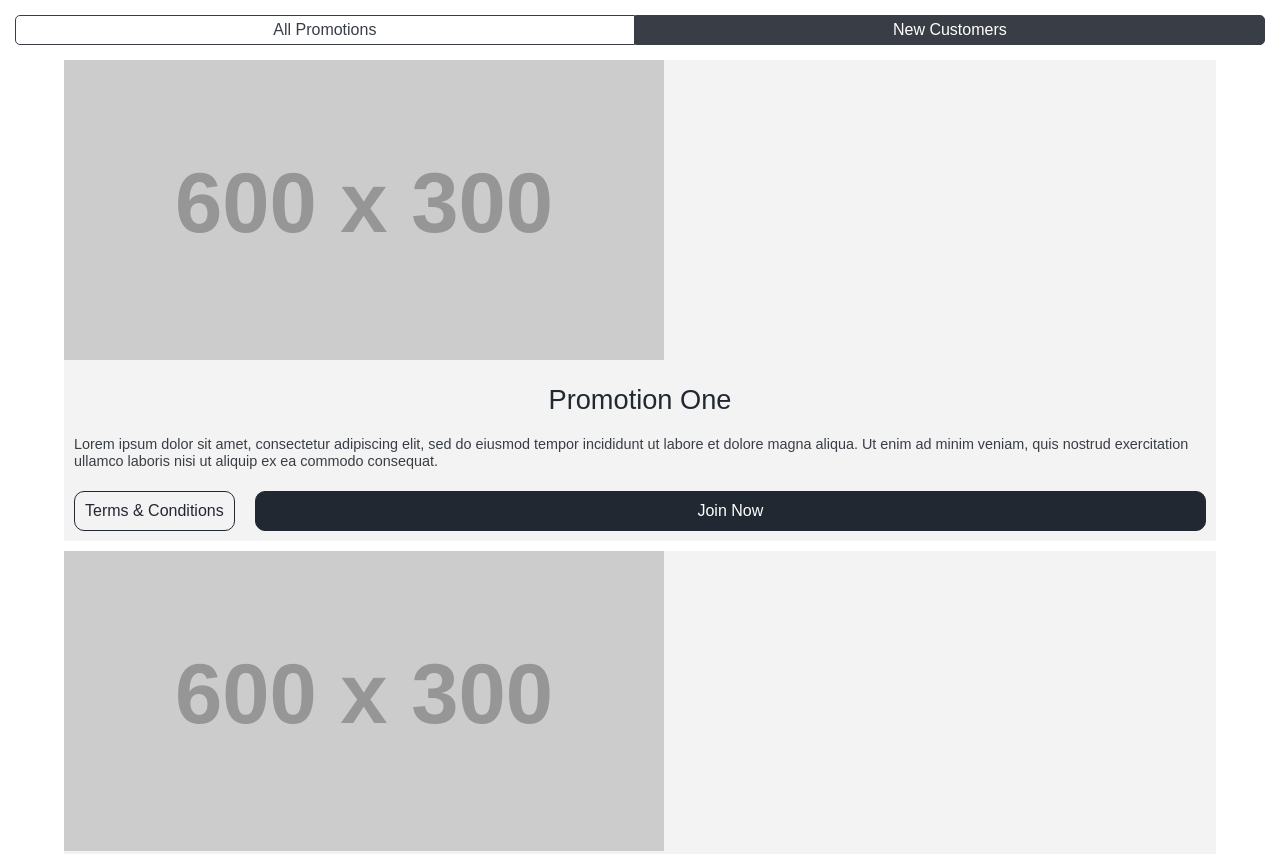
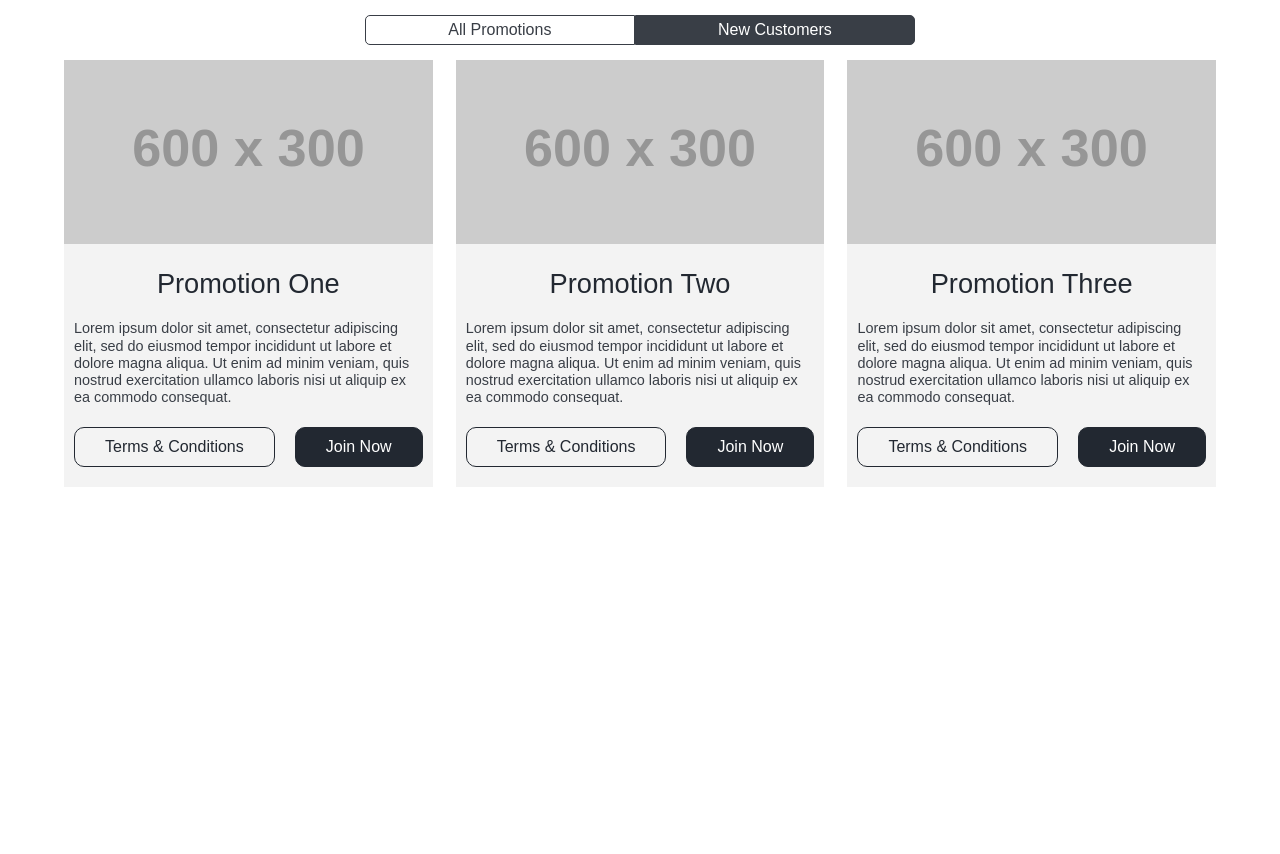
Before and after one commit to rubensbatista98/teste-addison-global-2, a plain HTML site: page index.html in a window 1280 px wide. Shown: the top 854 px of the page. After the commit the page ends 800 px from the top, so only its background shows below. Drawn offline with Linux system fonts and the light colour scheme; placeholder pictures from the web are drawn by us.

Commit message:
Ajustada a responsividade da página.

```diff
--- a/css/components/components.css
+++ b/css/components/components.css
@@ -1,4 +1,3 @@
 @import "./filters-navigation.css";
-@import "./filters-container.css";
 @import "./promotions-section.css";
 @import "./promotion-card.css";
--- a/css/components/filters-navigation.css
+++ b/css/components/filters-navigation.css
@@ -6,3 +6,24 @@
 .filters-navigation > .filters-container {
   display: flex;
 }
+
+.filters-navigation > .filters-container > .filter-promo {
+  flex-grow: 1;
+  text-align: center;
+  padding: 5px;
+}
+
+.filters-navigation > .filters-container > .filter-promo:first-child {
+  border-radius: 5px 0 0 5px;
+}
+
+.filters-navigation > .filters-container > .filter-promo:last-child {
+  border-radius: 0 5px 5px 0;
+}
+
+@media (min-width: 900px) {
+  .filters-navigation > .filters-container {
+    width: 550px;
+    margin: 0 auto;
+  }
+}
--- a/css/components/promotion-card.css
+++ b/css/components/promotion-card.css
@@ -1,6 +1,6 @@
 .promotion-card {
   background-color: var(--color-third);
-  padding-bottom: 10px;
+  padding-bottom: 20px;
 }
 
 .promotion-card > .image > img {
@@ -29,8 +29,6 @@
 
 .promotion-card > .buttons-container > .btn-primary {
   padding: 10px;
-}
-.promotion-card > .buttons-container > .btn-primary.-join {
   flex-grow: 1;
 }
 
--- a/css/components/promotions-section.css
+++ b/css/components/promotions-section.css
@@ -1,9 +1,34 @@
 .promotions-section {
   width: 90%;
-  column-count: 1;
+  max-width: 600px;
   margin: 0 auto;
 }
 
-.promotions-section > .promotion-card:not(:last-child) {
-  margin-bottom: 10px;
+.promotions-section > .promotion-card {
+  margin-bottom: 20px;
 }
+
+@media (min-width: 770px) {
+  .promotions-section {
+    max-width: 100%;
+    display: flex;
+    flex-wrap: wrap;
+    justify-content: space-between;
+  }
+
+  .promotions-section > .promotion-card {
+    width: 48%;
+  }
+}
+
+@media (min-width: 1024px) {
+  .promotions-section > .promotion-card {
+    width: 32%;
+  }
+}
+
+@media (min-width: 1550px) {
+  .promotions-section {
+    max-width: 1490px;
+  }
+}
```
